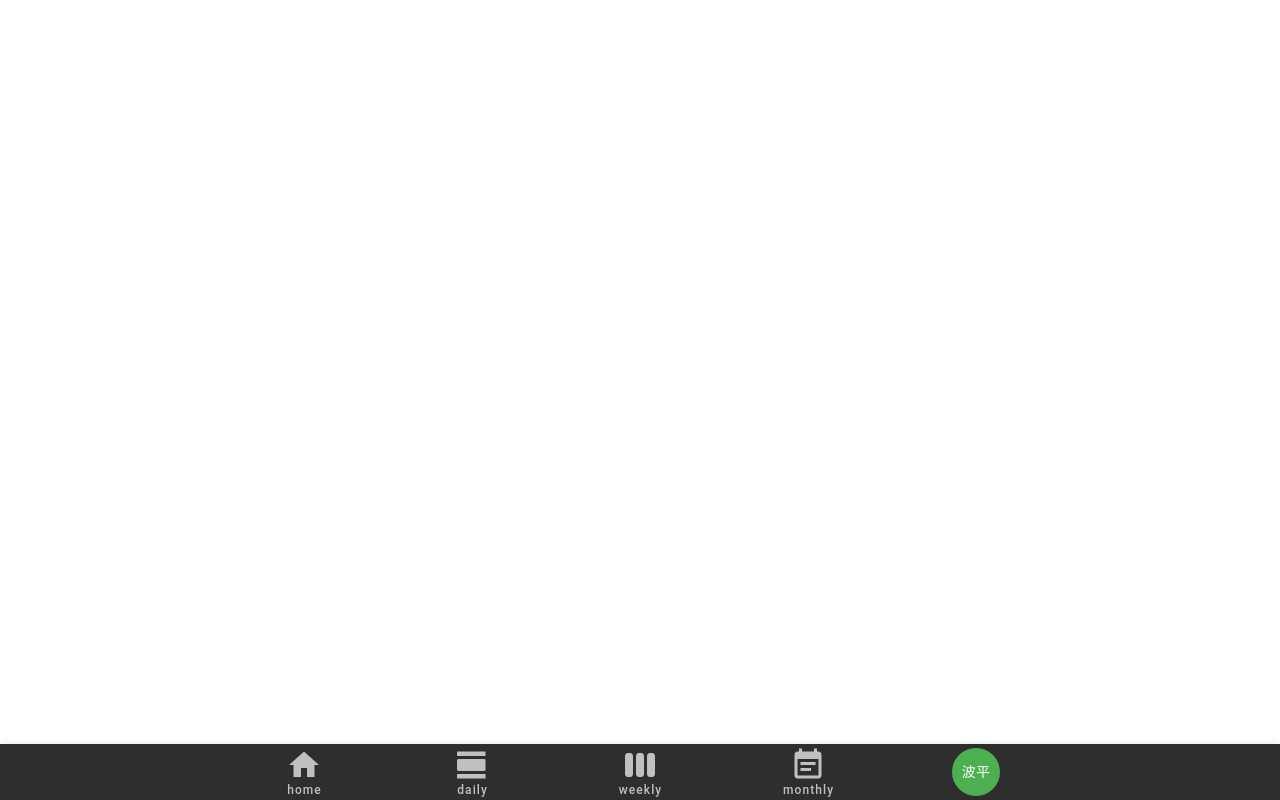
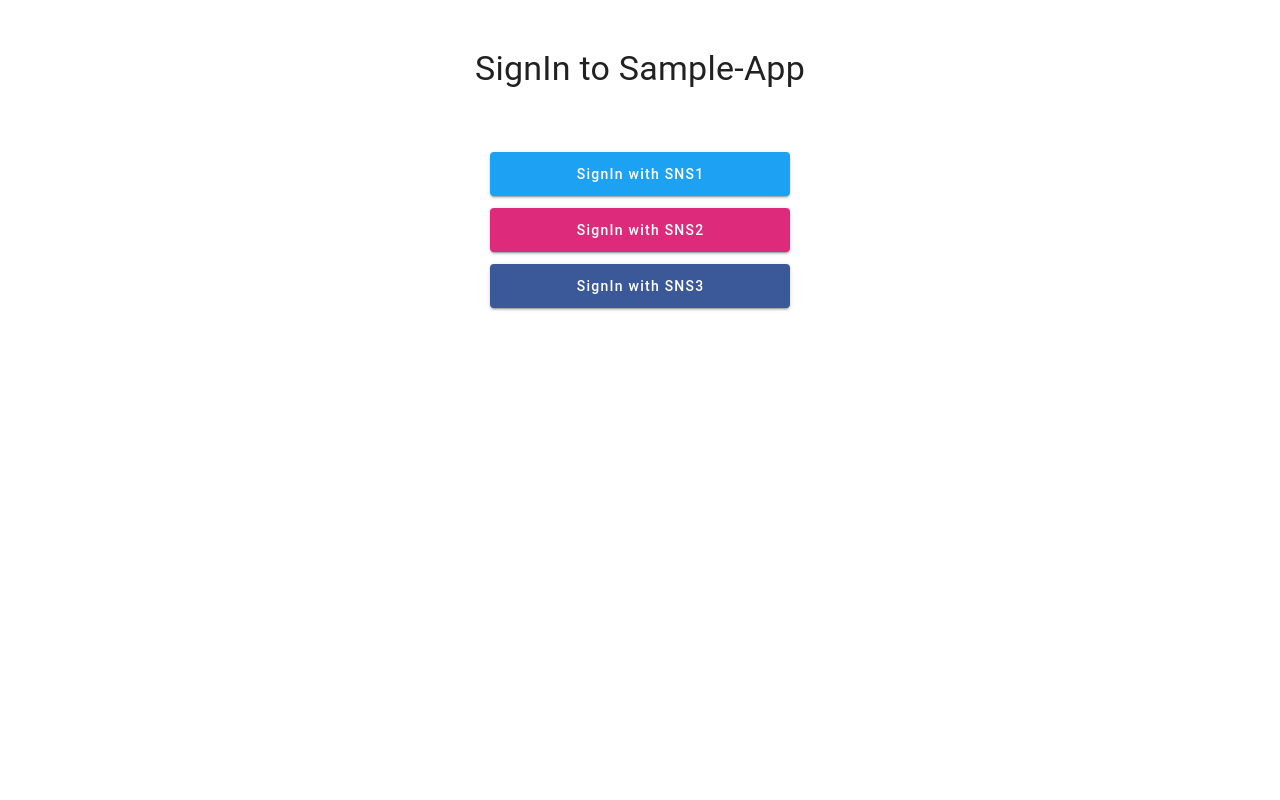
Before and after one commit to gili-Katagiri/vuejs-entry-pract, a Vue app in the folder sample-app-js/: page /sign-in in a window 1280 px wide. Built offline with nearby package versions, Linux system fonts and the light colour scheme; a small style sheet from the web is missing.

Commit message:
create SignIn page.

```diff
--- a/sample-app-js/src/components/Footer.vue
+++ b/sample-app-js/src/components/Footer.vue
@@ -58,8 +58,13 @@
 </style>
 
 <script>
-import { defineComponent, reactive, toRefs } from '@vue/composition-api';
-import { profileMockData } from '@/store/profiles';
+import {
+  defineComponent,
+  reactive,
+  toRefs,
+  computed,
+} from '@vue/composition-api';
+import { profileStore } from '@/store/profiles';
 
 export default defineComponent({
   setup(prop, context) {
@@ -72,7 +77,9 @@
         },
         { title: 'Share', icon: 'share', method: 'share' },
       ],
-      signInUser: profileMockData,
+      signInUser: computed(() => {
+        return profileStore.profile;
+      }),
     });
 
     const handleMethod = methodName => {
@@ -93,6 +100,7 @@
       routerPush('/share');
     };
     const signOut = () => {
+      profileStore.profile = null;
       routerPush('/sign-in');
     };
 
--- a/sample-app-js/src/main.js
+++ b/sample-app-js/src/main.js
@@ -1,7 +1,4 @@
 import Vue from 'vue';
-
-import VueCompositionAPI from '@vue/composition-api';
-Vue.use(VueCompositionAPI);
 
 import App from '@/App.vue';
 import router from '@/router';
@@ -9,6 +6,7 @@
 import vuetify from '@/plugins/vuetify';
 import 'roboto-fontface/css/roboto/roboto-fontface.css';
 import 'material-design-icons-iconfont/dist/material-design-icons.css';
+import '@/plugins/composition-api';
 
 Vue.config.productionTip = false;
 
--- /dev/null
+++ b/sample-app-js/src/plugins/composition-api.js
@@ -0,0 +1,4 @@
+import Vue from 'vue';
+import VueCompositionAPI from '@vue/composition-api';
+
+Vue.use(VueCompositionAPI);
--- a/sample-app-js/src/router/index.js
+++ b/sample-app-js/src/router/index.js
@@ -44,8 +44,8 @@
     },
   },
   {
-    path: '/signin',
-    name: 'signin',
+    path: '/sign-in',
+    name: 'sign-in',
     component: SignInComponent,
     meta: {
       title: 'signin',
--- a/sample-app-js/src/store/profiles.js
+++ b/sample-app-js/src/store/profiles.js
@@ -1,3 +1,6 @@
+import '@/plugins/composition-api';
+import { reactive } from '@vue/composition-api';
+
 export const profileMockData = {
   userId: '66006b29-727e-4ed8-a3c8-95d4438f66d4',
   userName: 'namihei',
@@ -6,3 +9,5 @@
   havAvatar: false,
   mailAddress: 'namihei@example.com',
 };
+
+export const profileStore = reactive({ profile: null });
--- a/sample-app-js/src/views/SignIn.vue
+++ b/sample-app-js/src/views/SignIn.vue
@@ -1,11 +1,60 @@
 <template>
-  <div>
-    <h1>SignIn</h1>
-  </div>
+  <v-row align="center" justify="center">
+    <v-col class="text-center" cols="12" md="6">
+      <p class="display-1 py-12">
+        SignIn to Sample-App
+      </p>
+      <div>
+        <v-btn
+          width="300"
+          large
+          color="#1DA1F2"
+          class="white--text text-none"
+          @click="signIn"
+        >
+          SignIn with SNS1
+        </v-btn>
+      </div>
+      <div class="mt-3">
+        <v-btn
+          width="300"
+          large
+          color="#DD2A7B"
+          class="white--text text-none"
+          @click="signIn"
+        >
+          SignIn with SNS2
+        </v-btn>
+      </div>
+      <div class="mt-3">
+        <v-btn
+          width="300"
+          large
+          color="#3B5998"
+          class="white--text text-none"
+          @click="signIn"
+        >
+          SignIn with SNS3
+        </v-btn>
+      </div>
+    </v-col>
+  </v-row>
 </template>
 
 <script>
 import { defineComponent } from '@vue/composition-api';
+import { profileStore, profileMockData } from '@/store/profiles';
 
-export default defineComponent({});
+export default defineComponent({
+  setup(prop, context) {
+    const signIn = () => {
+      profileStore.profile = profileMockData;
+      context.root.$router.push('/');
+    };
+
+    return {
+      signIn,
+    };
+  },
+});
 </script>
```
